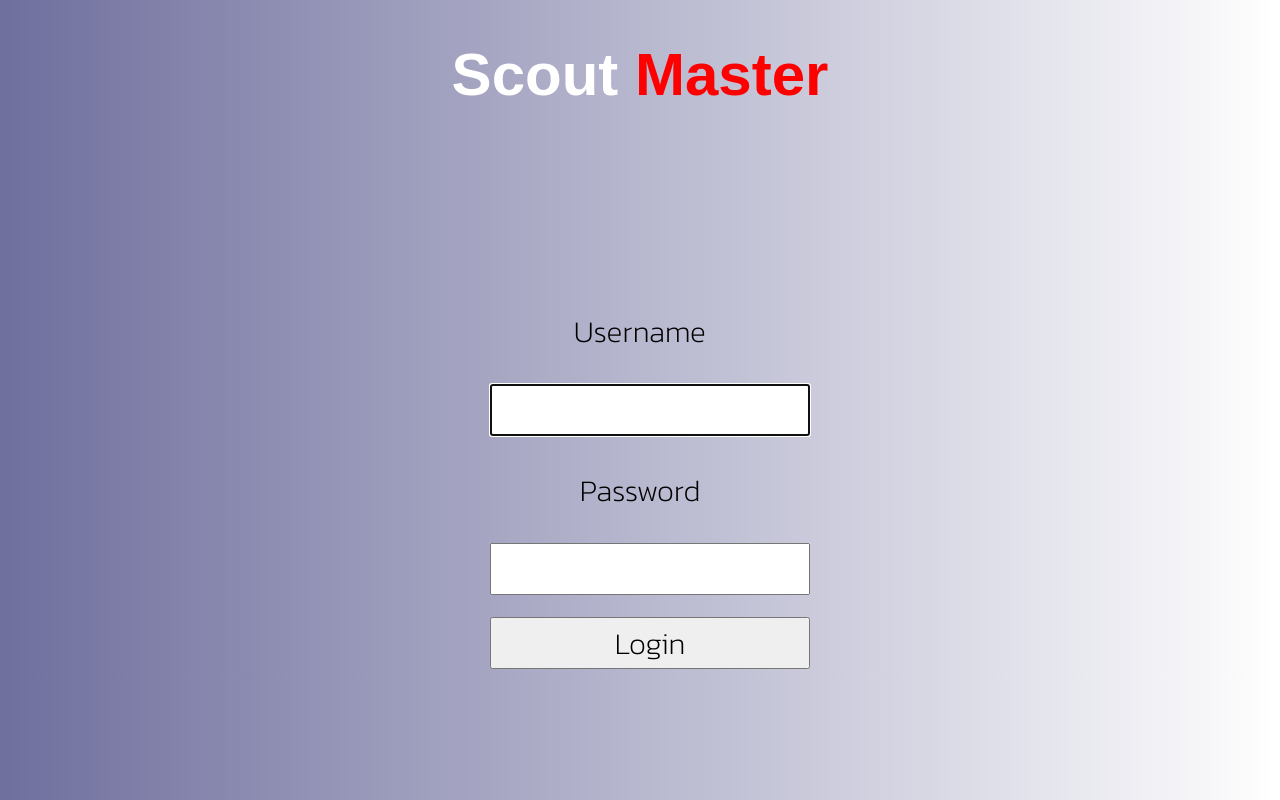
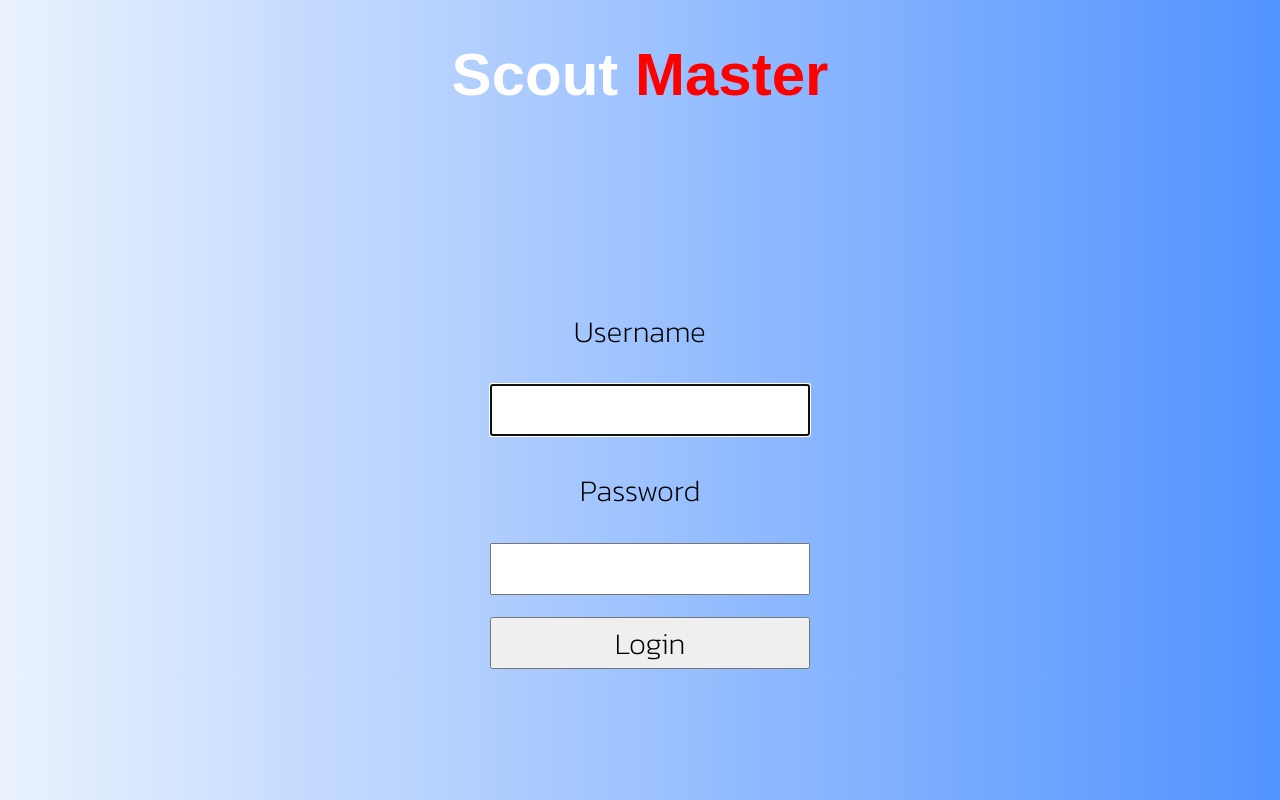
Before and after one commit to igorwlodarczyk/scout_master, a Django app: page /login/ in a window 1280 px wide. Run offline with Django 4.2, Linux system fonts and the light colour scheme; tables that the repository leaves empty hold one stand-in row (values such as "Sample post"); some web fonts are replaced.

Commit message:
adjusted styling

```diff
--- a/src/scouting/static/scouting/css/base2.css
+++ b/src/scouting/static/scouting/css/base3.css
@@ -1,5 +1,5 @@
 body {
-    background: linear-gradient(to right, rgb(111, 111, 158), rgb(255, 255, 255));
+    background: linear-gradient(to right, #EAF2FE, #5193FF);
 }
 
 .page_title {
--- /dev/null
+++ b/src/scouting/static/scouting/css/view_reports2.css
@@ -0,0 +1,6 @@
+.content_table {
+    border-collapse: collapse;
+    margin: 25px 0;
+    font-size: 0.9em;
+    min-width: 500px;
+}
--- a/src/scouting/templates/scouting/base.html
+++ b/src/scouting/templates/scouting/base.html
@@ -3,7 +3,7 @@
 <html>
     <head>
         <title>{% block page_title %}{% endblock %}</title>
-        <link rel="stylesheet" type="text/css" href="{% static 'scouting/css/base2.css' %}">
+        <link rel="stylesheet" type="text/css" href="{% static 'scouting/css/base3.css' %}">
         <link rel="preconnect" href="https://fonts.googleapis.com">
         <link rel="preconnect" href="https://fonts.gstatic.com" crossorigin>
         <link href="https://fonts.googleapis.com/css2?family=Rubik+Moonrocks&display=swap" rel="stylesheet">
```
Also changed, not shown: src/scouting/templates/scouting/view_reports.html (+6 -2 lines), src/scouting/static/scouting/css/view_reports.css (added).
